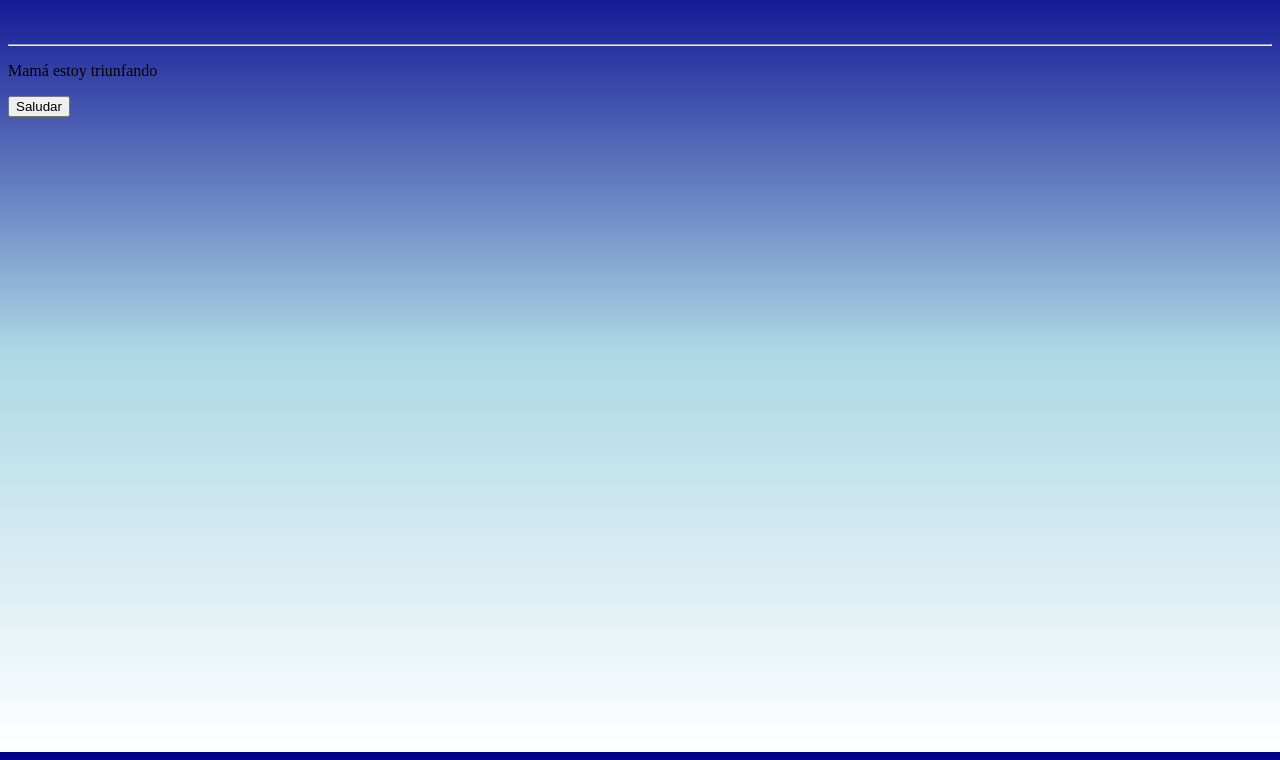
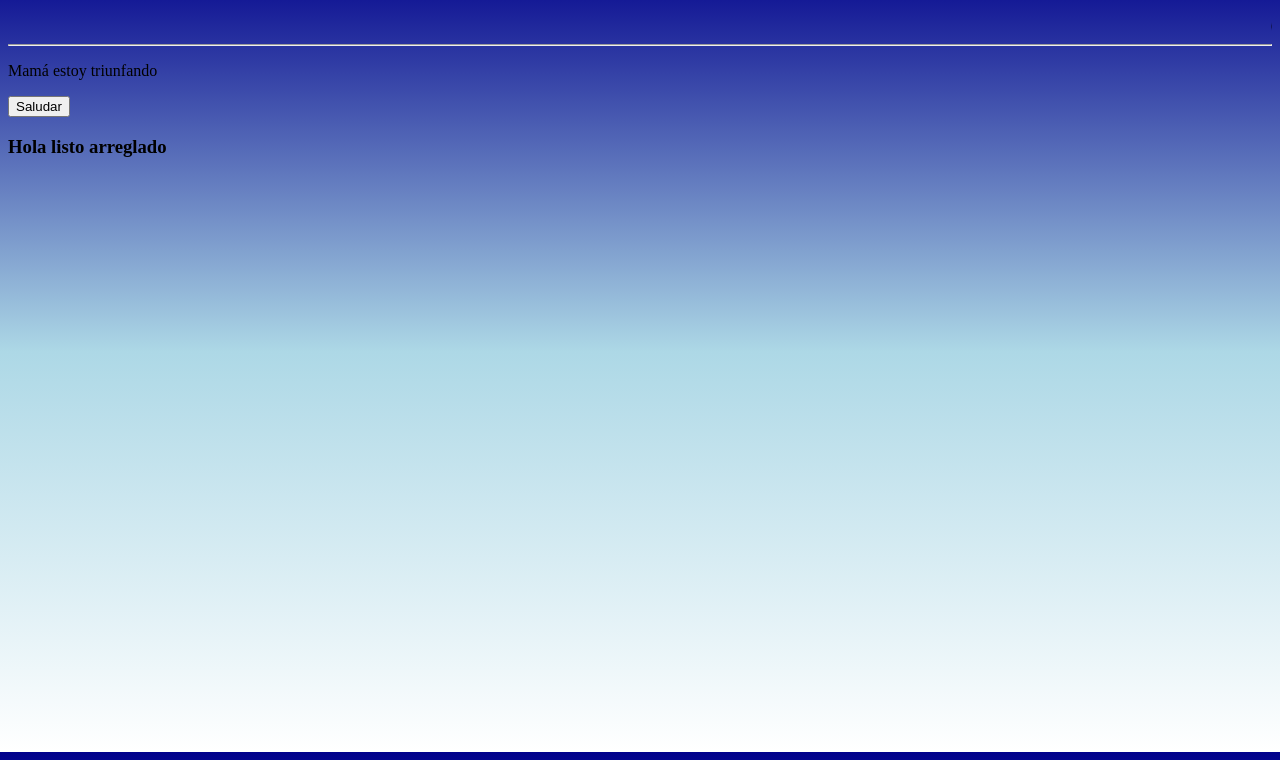
Before and after one commit to especialistasenlaweb/web2pagina, a plain HTML site: page index.html in a window 1280 px wide. Shown: the part 48-808 px from the top of the page. Drawn offline with Linux system fonts and the light colour scheme.

Commit message:
Listo arreglado

```diff
--- a/index.html
+++ b/index.html
@@ -10,6 +10,7 @@
 		<hr>
 		<p>Mamá estoy triunfando</p>
 		<button id="saludar">Saludar</button>
-		<script src="js/funciones.js"></>
+		<h3>Hola listo arreglado </h3>
+		<script src="js/funciones.js"></script>
 	<body>
 </html>
```
